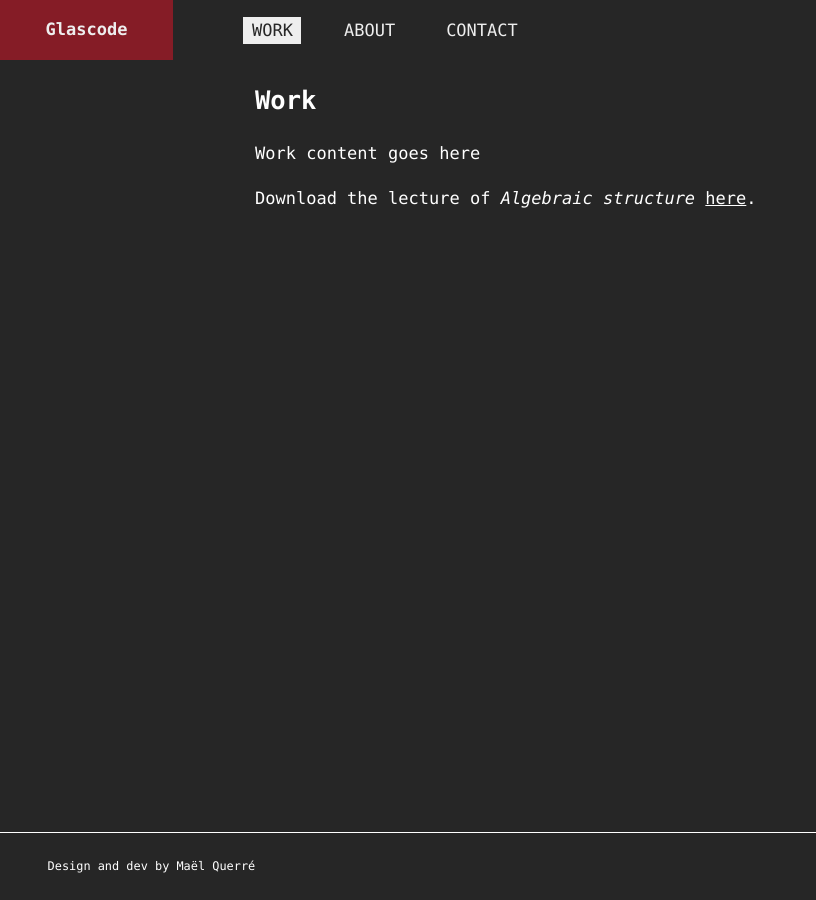
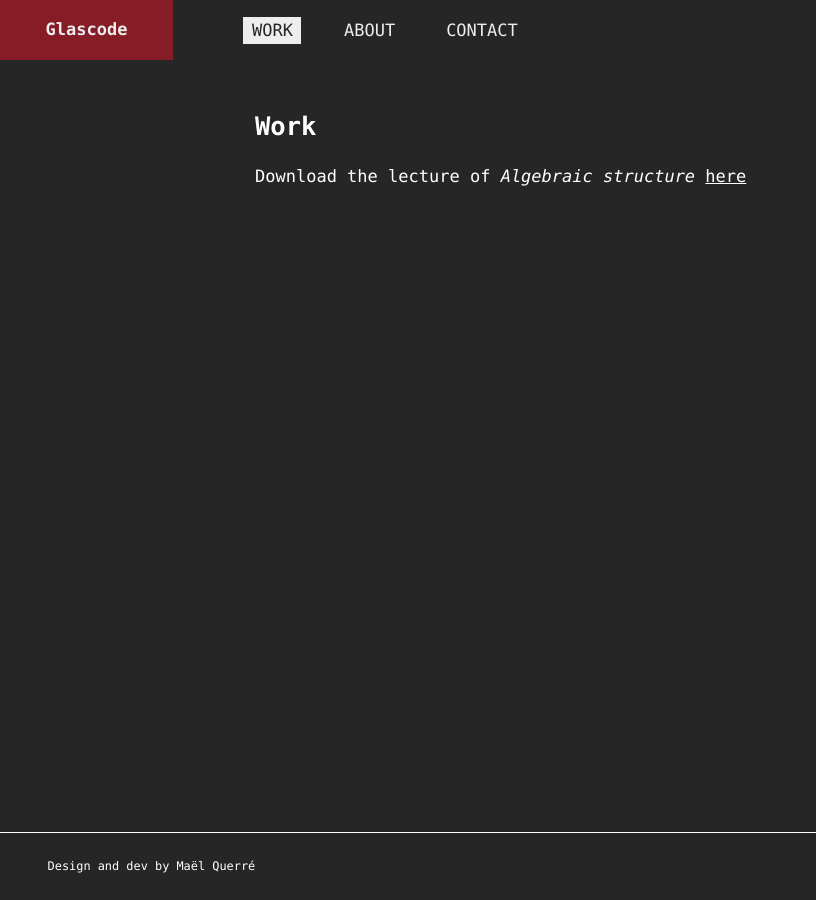
Before and after one commit to Glascode/glascode.github.io, a Jekyll site: the page built from _pages/work.md, in a window 1280 px wide. Shown: the whole page, without its empty margins (0-816 px from the left). Built offline with Jekyll 4.4.1, drawn with Linux system fonts in a browser that asks for light colours; some web fonts are replaced.

Commit message:
Minor adjustments

```diff
--- a/_pages/work.md
+++ b/_pages/work.md
@@ -4,8 +4,6 @@ title: Work
 permalink: /work/
 ---
 
-Work content goes here <span class="blink">_</span>
-
-Download the lecture of _Algebraic structure_ [here][1].
+Download the lecture of _Algebraic structure_ [here][1] <span class="blink">_</span>
 
 [1]:{{ site.url }}/resources/sa.pdf
--- a/css/main.css
+++ b/css/main.css
@@ -18,6 +18,7 @@
 
 html {
     background: #262626;
+    line-height: 1.6;
 }
 
 body {
@@ -25,16 +26,8 @@ body {
     color: #fff;
     font-family: "SFMono-Regular", Consolas, "Liberation Mono", Menlo, Courier, monospace;
     font-size: 17px;
-    line-height: 1.6;
     -webkit-font-smoothing: antialiased;
     padding-bottom: 7em; /* prevent content from hitting the footer */
-}
-
-h2, h3 {
-    font-weight: 600;
-    color: #fff;
-    font-family: "SFMono-Regular", Consolas, "Liberation Mono", Menlo, Courier, monospace;
-    line-height: 1.5;
 }
 
 a, a:visited {
@@ -66,6 +59,7 @@ header h1 {
 h1 a, h1 a:visited {
     display: block;
     padding: .9em;
+    color: #fff;
     text-decoration: none;
     background-color: #a82330;
     border: 1px solid #a82330;
@@ -80,6 +74,11 @@ h1 a:hover {
     text-decoration: none;
     background-color: #851c26;
     border: 1px solid #851c26;
+}
+
+h2, h3, h4, h5 {
+    line-height: 1.2;
+    color: #fff;
 }
 
 /* Navigation menu */
@@ -135,7 +134,7 @@ h1 a:hover {
 
 main {
     margin: 0 auto;
-    padding: 0 15px;
+    padding: 30px 15px;
     max-width: 800px;
 }
 
```
